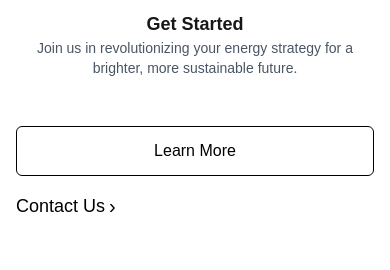
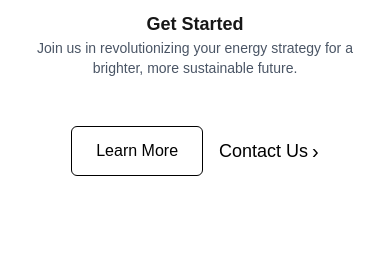
Before and after one commit to anthonynuge/landing-page-national-gridx, a Next.js app: page / in a window 390 px wide. Shown: the part 2140-2410 px from the top of the page. Built offline with nearby package versions, Linux system fonts and the light colour scheme.

Commit message:
Update link for learn more and keep row for small screens.

```diff
--- a/src/components/ServicesSection.tsx
+++ b/src/components/ServicesSection.tsx
@@ -109,10 +109,12 @@ const ServicesSection = () => {
         </div>
 
         {/* Buttons */}
-        <div className="mt-12 flex flex-col sm:flex-row justify-center gap-4">
-          <button className="border border-black text-black px-6 py-3 rounded-md hover:bg-gray-100 transition">
-            Learn More
-          </button>
+        <div className="mt-12 flex flex-row justify-center gap-4">
+          <Link href="/about">
+            <button className="border border-black text-black px-6 py-3 rounded-md hover:bg-gray-100 transition">
+              Learn More
+            </button>
+          </Link>
           <Link href="/contact" className="flex items-center gap-1">
             <button className="text-black hover:underline text-lg flex items-center gap-1">
               Contact Us <span className="text-xl">›</span>
```
